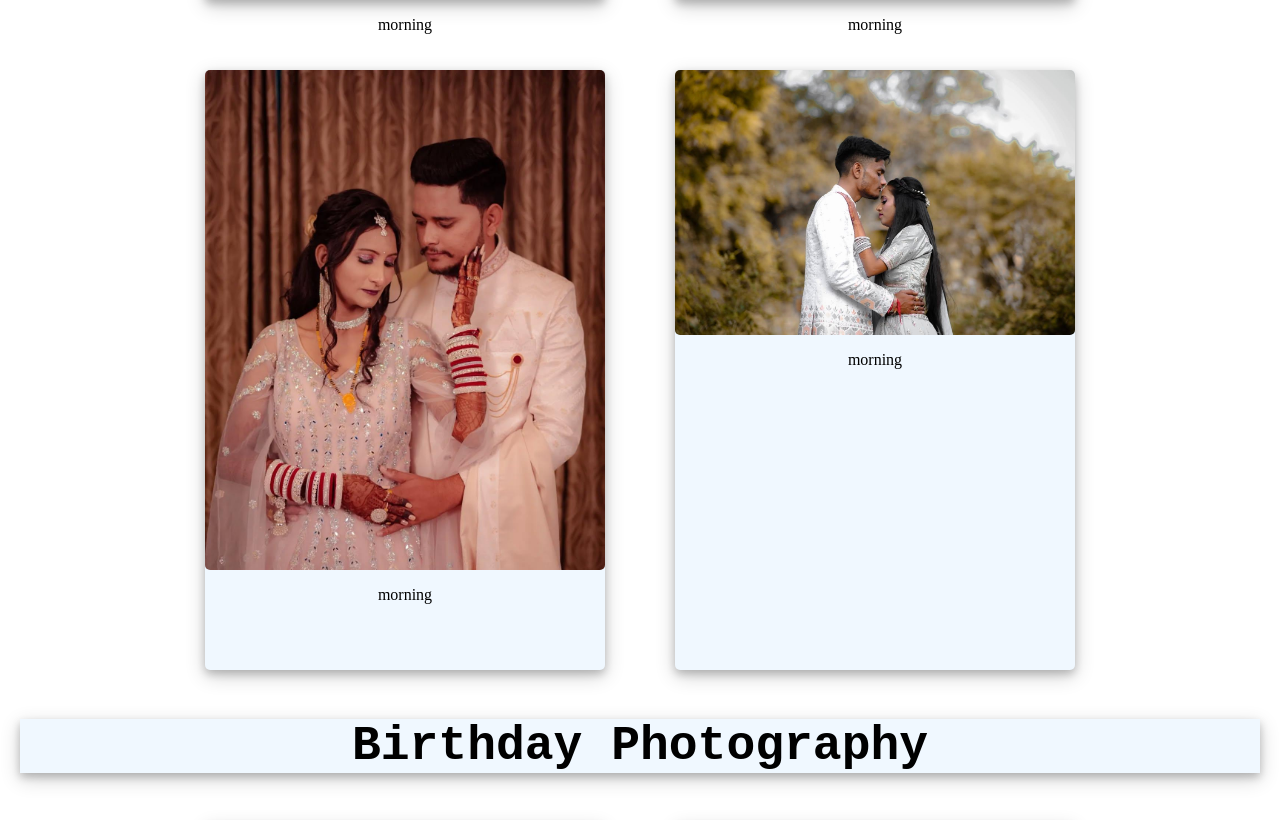
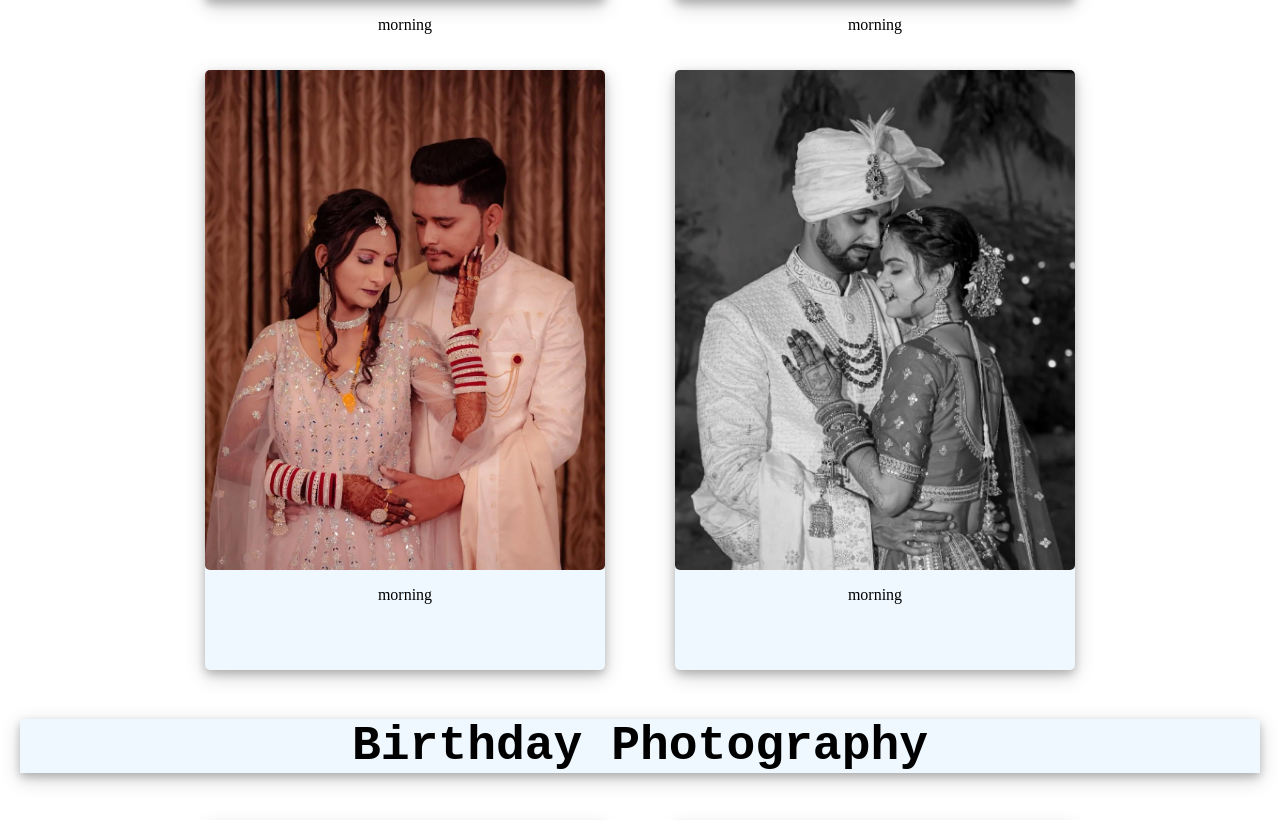
Before and after one commit to Vishwas1593/Dhruv-Photography, a plain HTML site: page index.html in a window 1280 px wide. Shown: the part 1971-2791 px from the top of the page. Drawn offline with Linux system fonts and the light colour scheme.

Commit message:
Update index.html

```diff
--- a/index.html
+++ b/index.html
@@ -81,7 +81,7 @@
             </div>
 
             <div class="card">
-                <img src="image/Marriage/Media (6).jfif" alt="">
+                <img src="image/Marriage/Media (7).jfif" alt="">
                 <p>morning</p>
             </div>
         </div>
```
